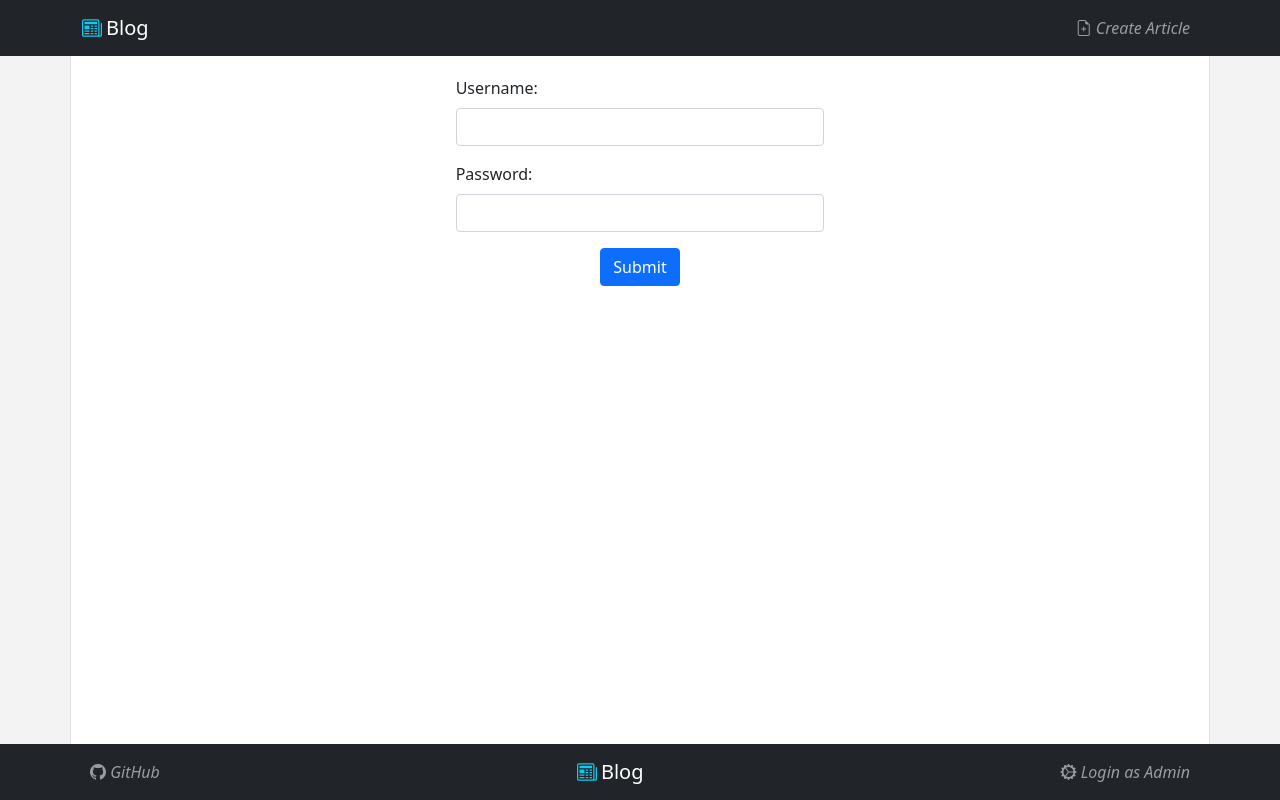
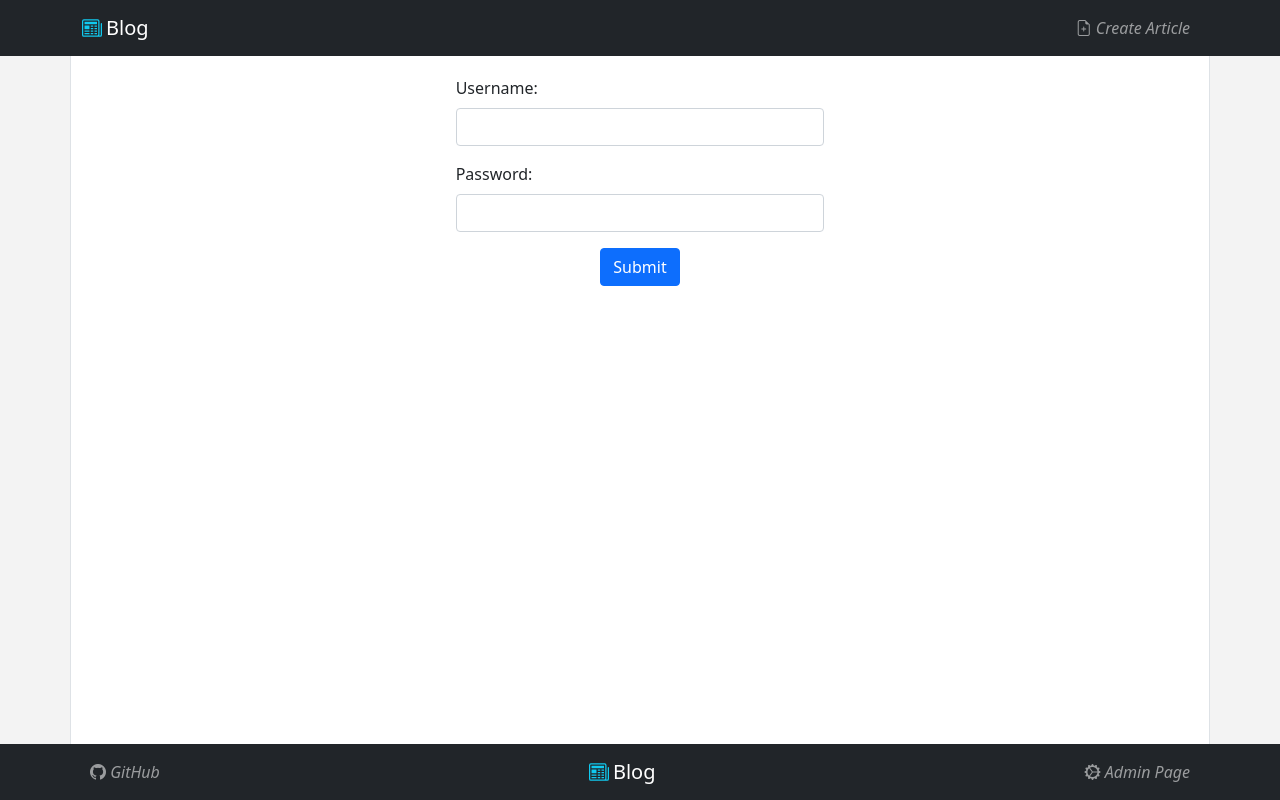
Before and after one commit to yamakenth/blog-api-client, a React (Create React App) app: page /login in a window 1280 px wide. Built offline with nearby package versions, Linux system fonts and the light colour scheme.

Commit message:
Change footer links to reflect user frontend change

```diff
--- a/src/components/Footer.js
+++ b/src/components/Footer.js
@@ -8,13 +8,15 @@ function Footer() {
       <Navbar bg='dark' variant='dark' expand='sm'>
         <Container>
           <Nav>
-            <Nav.Link href='https://www.github.com/yamakenth' target='_blank'>
+            <Nav.Link href='https://github.com/yamakenth/blog-api-client' target='_blank'>
               <i className='bi bi-github'>&#9;GitHub</i>
             </Nav.Link>
           </Nav>
           <Navbar.Brand href='/' className='mx-0'><BrandLogo />Blog</Navbar.Brand>
           <Nav>
-            <Nav.Link href='/login'><i className='bi bi-gear-wide-connected'>&#9;Login as Admin</i></Nav.Link>
+            <Nav.Link href='https://google.com' target='_blank'>
+              <i className='bi bi-gear-wide-connected'>&#9;Admin Page</i>
+            </Nav.Link>
           </Nav>
         </Container>
       </Navbar>
```
